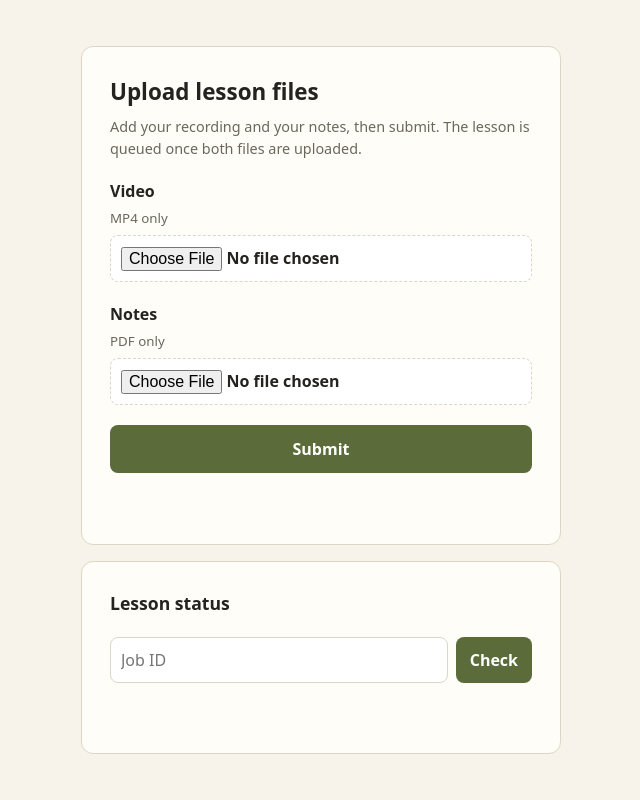
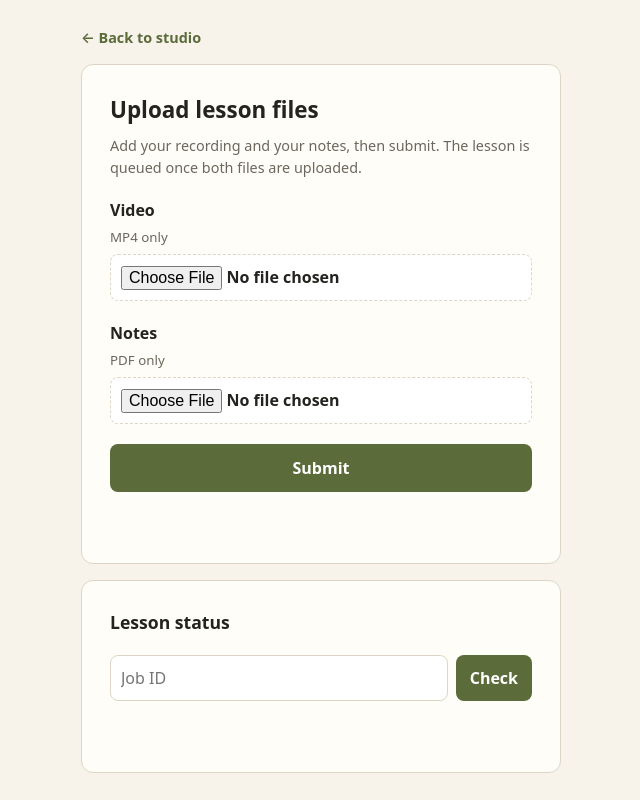
Before and after one commit to namank70/LectureLens, a plain HTML site: page static/upload.html in a window 1280 px wide. Shown: the whole page, without its empty margins (319-959 px from the left). Drawn offline with Linux system fonts and the light colour scheme.

Commit message:
Add Upload files button to studio header; serve upload page from static/
Moves upload-form/index.html to static/upload.html so the studio server
serves it at /upload.html (it only serves static/, /sample and /static).
Adds an Upload files button next to GitHub in the header and a Back to
studio link on the upload page.

Co-Authored-By: Claude Opus 5.5 <noreply@anthropic.com>

```diff
--- a/upload-form/index.html
+++ b/static/upload.html
@@ -50,11 +50,14 @@
     .badge.done { background: #dcebd9; color: var(--ok); } .badge.failed { background: #f3dcd7; color: var(--err); }
     video { width: 100%; border-radius: 8px; background: #000; }
     a.download { font-weight: 600; color: var(--accent); }
+    a.back { justify-self: start; font-size: .9rem; font-weight: 600; color: var(--accent); text-decoration: none; }
+    a.back:hover { text-decoration: underline; }
     [hidden] { display: none !important; }
   </style>
 </head>
 <body>
   <main>
+    <a class="back" href="index.html">← Back to studio</a>
     <form id="upload-form" class="card" novalidate>
       <h1>Upload lesson files</h1>
       <p class="hint">Add your recording and your notes, then submit. The lesson is queued once both files are uploaded.</p>
```
Also changed, not shown: static/index.html (+4 -1 lines).
